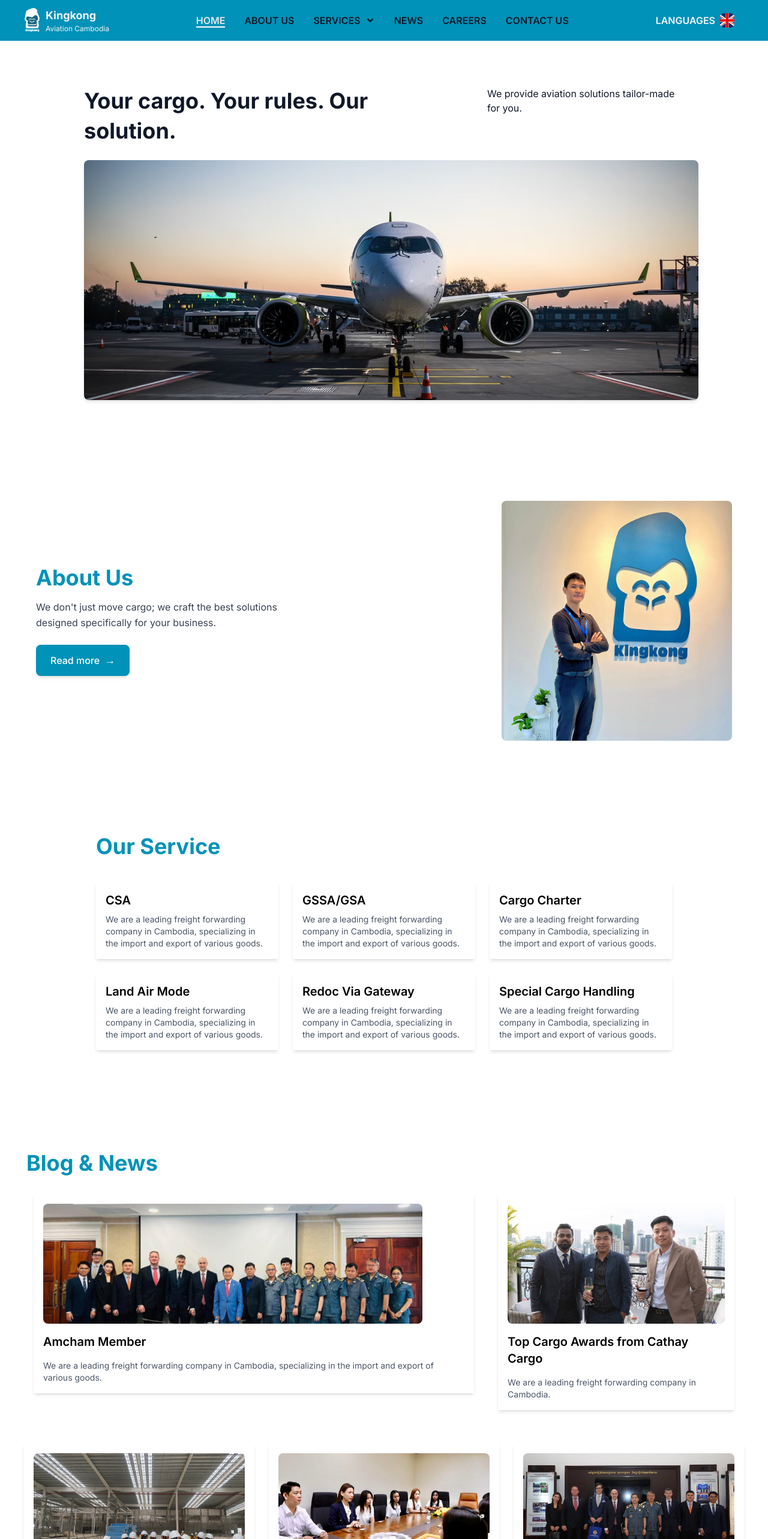
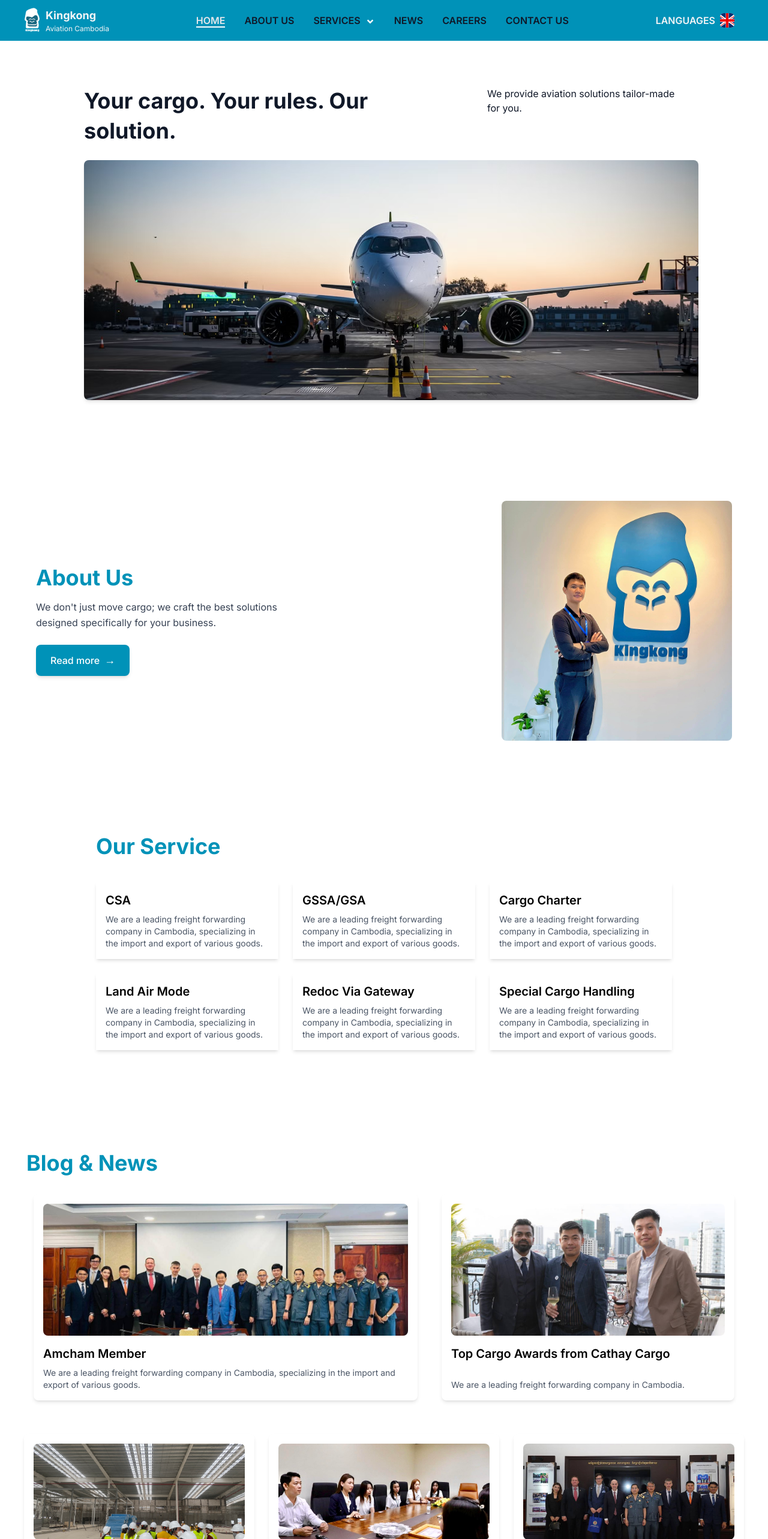
Before and after one commit to sotheaweb/Kingkong, a React (Vite) app: page / in a window 1280 px wide. Shown: the top 2566 px of the page at 60% size. Built offline with nearby package versions, Linux system fonts and the light colour scheme.

Commit message:
Update Navbar

```diff
--- a/index.html
+++ b/index.html
@@ -2,7 +2,7 @@
 <html lang="en">
   <head>
     <meta charset="UTF-8" />
-    <link rel="icon" href="./src/assets/tap.jpg" />
+    <link rel="icon" href="./src/assets/tap.png" />
     <meta name="viewport" content="width=device-width, initial-scale=1.0" />
     <title>KingKong</title>
   </head>
--- a/src/components/Home/BolgNews.jsx
+++ b/src/components/Home/BolgNews.jsx
@@ -1,36 +1,40 @@
-import React from 'react'
-import { Link } from 'react-router-dom'
-import news1 from '../../assets/news1.jpg'
-import news2 from '../../assets/news2.jpg'
-import news3 from '../../assets/news3.jpg'
-import news4 from '../../assets/news4.jpg'
-import news5 from '../../assets/news5.jpg'
+import React from "react";
+import { Link } from "react-router-dom";
+import news1 from "../../assets/news1.jpg";
+import news2 from "../../assets/news2.jpg";
+import news3 from "../../assets/news3.jpg";
+import news4 from "../../assets/news4.jpg";
+import news5 from "../../assets/news5.jpg";
 
 const Related = () => {
-
   const cardData = [
     {
       image: news3,
       title: "Outstanding Award from Eva Air",
-            discription: "We are a leading freight forwarding company in Cambodia.",
+      discription:
+        "We are a leading freight forwarding company in Cambodia.",
     },
     {
       image: news4,
       title: "Charity",
-            discription: "We are a leading freight forwarding company in Cambodia.",
+      discription:
+        "We are a leading freight forwarding company in Cambodia.",
     },
     {
       image: news5,
       title: "Site visiting new cargo office at KTI",
-            discription: "We are a leading freight forwarding company in Cambodia.",
+      discription:
+        "We are a leading freight forwarding company in Cambodia.",
     },
-    ]
+  ];
+
   return (
     <div
-     className='lg:max-w-7xl mx-auto mb-16 px-4 lg:px-10 mt-20 md:mt-30'
+      className="lg:max-w-7xl mx-auto mb-16 px-4 lg:px-10 mt-20 md:mt-30"
       data-aos="fade-up"
       data-aos-delay="200"
     >
+      {/* Title */}
       <h1
         className="text-3xl md:text-4xl font-bold text-cyan-600 mb-4 mx-5 lg:mx-1"
         data-aos="fade-up"
@@ -38,61 +42,87 @@
       >
         Blog & News
       </h1>
-      <div className='w-full flex flex-col lg:flex lg:flex-row gap-10 p-4 rounded-lg'>
-        {/* box left */}
-            <Link to="/subblog/3" state={{
+
+      {/* Top Section (Left + Right boxes) */}
+      <div className="flex flex-col lg:flex-row gap-10 p-4 rounded-lg">
+        {/* Left Box */}
+        <Link
+          to="/subblog/3"
+          state={{
             image: news1,
             title: "Amcham Member",
-              discription: "We are a leading freight forwarding company in Cambodia, specializing in the import and export of various goods."
-            }}>
-              <div
-                className='lg:w-2/2 p-4 shadow-md hover:shadow-lg duration-300 hover:scale-105 transition delay-70 flex flex-col gap-4'
+            discription:
+              "We are a leading freight forwarding company in Cambodia, specializing in the import and export of various goods.",
+          }}
+          className="flex-1"
         >
+          <div className="h-full md:w-[50vw] flex flex-col justify-between p-4 shadow-md hover:shadow-lg duration-300 hover:scale-105 transition delay-70 rounded-lg bg-white">
             <img
               src={news1}
               alt="News loading"
-                    className='w-[90%] h-[200px] object-cover rounded-lg'
+              className="w-full h-[220px] object-cover rounded-lg"
             />
-                  <h2 className='text-xl font-semibold'>Amcham Member</h2>
-                  <p className='text-gray-600 text-sm lg:text-md'>
-                    We are a leading freight forwarding company in Cambodia, specializing in the import and export of various goods.
+            <div className="flex flex-col flex-grow justify-between mt-4">
+              <h2 className="text-xl font-semibold">Amcham Member</h2>
+              <p className="text-gray-600 text-sm lg:text-md mt-2">
+                We are a leading freight forwarding company in Cambodia,
+                specializing in the import and export of various goods.
               </p>
             </div>
+          </div>
         </Link>
-        {/* box right */}
-            <Link to="/subblog/4" state={{
+
+        {/* Right Box */}
+        <Link
+          to="/subblog/4"
+          state={{
             image: news2,
             title: "Top Cargo Awards from Cathay Cargo",
-              discription: "We are a leading freight forwarding company in Cambodia."
-            }}>
-              <div
-                className='lg:w-2/2 p-4 shadow-md hover:shadow-lg hover:scale-105 transition delay-70 flex flex-col gap-4'
+            discription:
+              "We are a leading freight forwarding company in Cambodia.",
+          }}
+          className="flex-1"
         >
+          <div className="h-full flex flex-col justify-between p-4 shadow-md hover:shadow-lg duration-300 hover:scale-105 transition delay-70 rounded-lg bg-white">
             <img
               src={news2}
               alt="News loading"
-                    className='w-[100%] h-[200px] object-cover rounded-lg'
+              className="w-full h-[220px] object-cover rounded-lg"
             />
-                  <h2 className='text-xl font-semibold'>Top Cargo Awards from Cathay Cargo</h2>
-                  <p className='text-gray-600 text-sm lg:text-md'>
+            <div className="flex flex-col flex-grow justify-between mt-4">
+              <h2 className="text-xl font-semibold">
+                Top Cargo Awards from Cathay Cargo
+              </h2>
+              <p className="text-gray-600 text-sm lg:text-md mt-2">
                 We are a leading freight forwarding company in Cambodia.
               </p>
             </div>
+          </div>
         </Link>
       </div>
-      <div className='mt-10 grid grid-cols-1 sm:grid-cols-1 md:grid-cols-3 lg:grid-cols-3 gap-6'>
+
+      {/* Bottom Section (3 cards) */}
+      <div className="mt-10 grid grid-cols-1 sm:grid-cols-2 md:grid-cols-3 lg:grid-cols-3 gap-6">
         {cardData.map((item, index) => (
           <Link key={index} to={`/subblog/${index}`} state={item}>
-            <div className='p-4 shadow-md hover:shadow-lg duration-300 hover:scale-105 transition delay-70'>
-              <img src={item.image} alt="" className='w-full h-40 object-cover rounded-lg mb-4' />
-              <h2 className='text-xl font-semibold mb-2'>{item.title}</h2>
-              <p className='text-gray-600 text-sm'>{item.discription.length > 50 ? item.discription.slice(0, 50) + "...": item.discription}</p>
+            <div className="p-4 shadow-md hover:shadow-lg duration-300 hover:scale-105 transition delay-70 rounded-lg bg-white flex flex-col h-full">
+              <img
+                src={item.image}
+                alt=""
+                className="w-full h-40 object-cover rounded-lg mb-4"
+              />
+              <h2 className="text-xl font-semibold mb-2">{item.title}</h2>
+              <p className="text-gray-600 text-sm">
+                {item.discription.length > 50
+                  ? item.discription.slice(0, 50) + "..."
+                  : item.discription}
+              </p>
             </div>
           </Link>
         ))}
       </div>
     </div>
-  )
-}
+  );
+};
 
-export default Related
+export default Related;
--- a/src/components/Navbar.jsx
+++ b/src/components/Navbar.jsx
@@ -1,6 +1,6 @@
 import { useState, useEffect, useRef } from "react";
 import { Link, useLocation } from "react-router-dom";
-import { HashLink } from "react-router-hash-link";   // 👈 add this
+import { HashLink } from "react-router-hash-link";
 import { Menu, X } from "lucide-react";
 import logo from "../assets/logo.png";
 import flag from "../assets/english.png";
@@ -8,6 +8,7 @@
 
 export default function Navbar() {
   const [open, setOpen] = useState(false);
+  const [openServiceMenu, setOpenServiceMenu] = useState(false);
   const [showNavbar, setShowNavbar] = useState(true);
   const lastScrollY = useRef(window.scrollY);
   const location = useLocation();
@@ -31,11 +32,9 @@
   }, []);
 
   const linkClass = (path) => {
-    // បើនៅក្នុង news ឬ subblog ក៏ active នៅលើ NEWS
     if (path === "/news" && (location.pathname.startsWith("/news") || location.pathname.startsWith("/subblog"))) {
       return "text-gray-200 border-b-2 border-white";
     }
-
     return location.pathname === path
       ? "text-gray-200 border-b-2 border-white"
       : "text-gray-900 hover:text-gray-100 transition duration-300 delay-70";
@@ -64,18 +63,25 @@
           <li><Link to="/" className={linkClass("/")}>HOME</Link></li>
           <li><Link to="/about" className={linkClass("/about")}>ABOUT US</Link></li>
 
-          {/* Services dropdown with HashLink */}
+          {/* Desktop Services Dropdown with Animation */}
           <li className="relative group font-semibold" onClick={() => setOpen(false)}>
-            <Link to="/services" className={linkClass("/services")}> <span className="flex gap-2">SERVICES <FaAngleDown className="mt-1"/></span> </Link>
-            <ul className="absolute hidden group-hover:block bg-white shadow-lg text-gray-800 rounded-md w-48">
-              <li><HashLink smooth to="/services#gssa" className="block px-4 py-2 hover:bg-cyan-600 hover:text-gray-100">GSSA/GSA</HashLink></li>
-              <li><HashLink smooth to="/services#csa" className="block px-4 py-2 hover:bg-cyan-600 hover:text-gray-100">CSA</HashLink></li>
-              <li><HashLink smooth to="/services#cargo" className="block px-4 py-2 hover:bg-cyan-600 hover:text-gray-100">Cargo Charter</HashLink></li>
-              <li><HashLink smooth to="/services#special" className="block px-4 py-2 hover:bg-cyan-600 hover:text-gray-100">Special Cargo Handling</HashLink></li>
-              <li><HashLink smooth to="/services#dg" className="block px-4 py-2 hover:bg-cyan-600 hover:text-gray-100">Dangerous Goods</HashLink></li>
-              <li><HashLink smooth to="/services#per" className="block px-4 py-2 hover:bg-cyan-600 hover:text-gray-100">Perishable Goods</HashLink></li>
-              <li><HashLink smooth to="/services#avi" className="block px-4 py-2 hover:bg-cyan-600 hover:text-gray-100">Live Animals</HashLink></li>
-              <li><HashLink smooth to="/services#hum" className="block px-4 py-2 hover:bg-cyan-600 hover:text-gray-100">Human Remains</HashLink></li>
+            <div className="flex items-center gap-2 cursor-pointer">
+              <Link to="/services" className={linkClass("/services")}>
+                SERVICES
+              </Link>
+              <FaAngleDown className="mt-1 text-white" />
+            </div>
+
+            {/* Dropdown Menu */}
+            <ul className="absolute left-0 top-full bg-white shadow-lg text-gray-800 rounded-md w-48 opacity-0 translate-y-[-10px] pointer-events-none group-hover:opacity-100 group-hover:translate-y-0 group-hover:pointer-events-auto transition-all duration-300 ease-in-out">
+              <li><HashLink smooth to="/services#gssa" className="block px-4 py-2 hover:bg-cyan-600 hover:text-white">GSSA/GSA</HashLink></li>
+              <li><HashLink smooth to="/services#csa" className="block px-4 py-2 hover:bg-cyan-600 hover:text-white">CSA</HashLink></li>
+              <li><HashLink smooth to="/services#cargo" className="block px-4 py-2 hover:bg-cyan-600 hover:text-white">Cargo Charter</HashLink></li>
+              <li><HashLink smooth to="/services#special" className="block px-4 py-2 hover:bg-cyan-600 hover:text-white">Special Cargo Handling</HashLink></li>
+              <li><HashLink smooth to="/services#dg" className="block px-4 py-2 hover:bg-cyan-600 hover:text-white">Dangerous Goods</HashLink></li>
+              <li><HashLink smooth to="/services#per" className="block px-4 py-2 hover:bg-cyan-600 hover:text-white">Perishable Goods</HashLink></li>
+              <li><HashLink smooth to="/services#avi" className="block px-4 py-2 hover:bg-cyan-600 hover:text-white">Live Animals</HashLink></li>
+              <li><HashLink smooth to="/services#hum" className="block px-4 py-2 hover:bg-cyan-600 hover:text-white">Human Remains</HashLink></li>
             </ul>
           </li>
 
@@ -89,7 +95,7 @@
           <div className="hidden lg:flex items-center space-x-2">
             <span className="font-semibold text-gray-100">LANGUAGES</span>
             <button className="bg-gray-300 w-6 h-6 rounded-md">
-              <img src={flag} alt="English" className="w-full h-full object-cover rounded-md"/>
+              <img src={flag} alt="English" className="w-full h-full object-cover rounded-md" />
             </button>
           </div>
           <button
@@ -107,9 +113,25 @@
           <ul className="flex flex-col space-y-4 font-semibold">
             <li><Link to="/" className={linkClass("/")} onClick={() => setOpen(false)}>HOME</Link></li>
             <li><Link to="/about" className={linkClass("/about")} onClick={() => setOpen(false)}>ABOUT US</Link></li>
-            <li className="relative group font-semibold">
-            <Link to="/services" className={linkClass("/services")} onClick={() => setOpen(false)}><span className="flex gap-2">SERVICES <FaAngleDown className="mt-1"/></span> </Link>
-            <ul className="hidden group-hover:block bg-gray-200 shadow-lg text-black rounded-md w-full">
+
+            {/* ✅ Mobile Dropdown with Animation */}
+            <li>
+              <button
+                onClick={() => setOpenServiceMenu(!openServiceMenu)}
+                className="flex justify-between items-center w-full"
+              >
+                <span>SERVICES</span>
+                <FaAngleDown
+                  className={`transform transition-transform duration-300 ${
+                    openServiceMenu ? "rotate-180" : ""
+                  }`}
+                />
+              </button>
+              <ul
+                className={`overflow-hidden transition-all duration-500 ease-in-out ${
+                  openServiceMenu ? "max-h-96 opacity-100" : "max-h-0 opacity-0"
+                }`}
+              >
                 <li><HashLink smooth to="/services#gssa" className="block px-4 py-2 hover:bg-cyan-600 hover:text-white">GSSA/GSA</HashLink></li>
                 <li><HashLink smooth to="/services#csa" className="block px-4 py-2 hover:bg-cyan-600 hover:text-white">CSA</HashLink></li>
                 <li><HashLink smooth to="/services#cargo" className="block px-4 py-2 hover:bg-cyan-600 hover:text-white">Cargo Charter</HashLink></li>
@@ -120,14 +142,16 @@
                 <li><HashLink smooth to="/services#hum" className="block px-4 py-2 hover:bg-cyan-600 hover:text-white">Human Remains</HashLink></li>
               </ul>
             </li>
+
             <li><Link to="/news" className={linkClass("/news")} onClick={() => setOpen(false)}>NEWS</Link></li>
             <li><Link to="/careers" className={linkClass("/careers")} onClick={() => setOpen(false)}>CAREERS</Link></li>
             <li><Link to="/contact" className={linkClass("/contact")} onClick={() => setOpen(false)}>CONTACT US</Link></li>
           </ul>
+
           <div className="mt-4 flex items-center space-x-2">
             <span className="font-semibold">LANGUAGES</span>
             <button className="bg-gray-300 w-6 h-6 rounded-md">
-              <img src={flag} alt="English" className="w-full h-full object-cover rounded-md"/>
+              <img src={flag} alt="English" className="w-full h-full object-cover rounded-md" />
             </button>
           </div>
         </div>
```
Also changed, not shown: src/assets/tap.jpg (deleted), src/assets/tap.png (added). Lines whose indentation alone changed are shown as unchanged.
